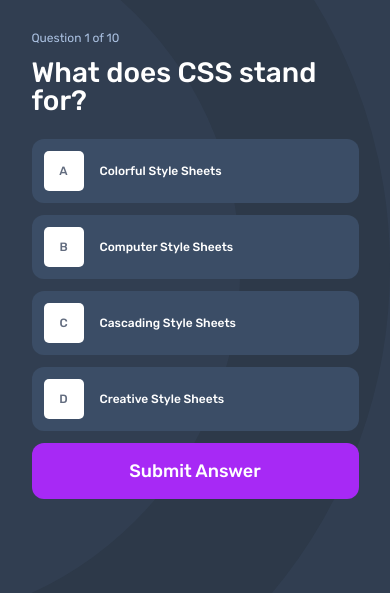
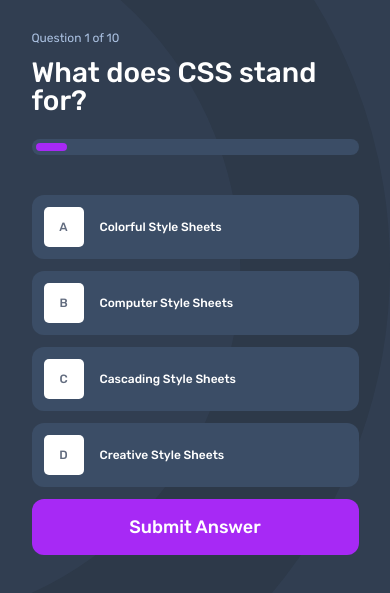
Before and after one commit to ikitamalarose/frontend-quizz-app_challenge, a plain HTML site: page view/css-page.html in a window 390 px wide. Both pictures are taken after a click on the button 319 px from the left and 46 px from the top of the page. Shown: the part 69-662 px from the top of the page. Drawn offline with Linux system fonts and the light colour scheme.

Commit message:
Created progress bar functionality: - Added 'initializeProgressBar' to create and append progress bar to the DOM. - Added 'updateProgressBar' to increment progress bar width based on question index.Added dark mode support for progress bar: - Implemented dynamic styling for progress bar in dark mode.

```diff
--- a/css/media_queries/mobile/quiz/quiz.css
+++ b/css/media_queries/mobile/quiz/quiz.css
@@ -142,6 +142,12 @@
 
   /* question start*/
 
+  #question-header {
+    display: flex;
+    flex-direction: column;
+    margin-bottom: 2.5rem;
+  }
+
   .question-number {
     margin-bottom: 0.75rem;
   }
@@ -153,6 +159,26 @@
     line-height: var(--line-height-heading-s);
 
     margin-bottom: 1.5rem;
+  }
+
+  #progress-bar-container {
+    height: 1rem;
+    display: flex;
+    flex-direction: row;
+    align-items: center;
+    justify-content:flex-start;
+
+    background-color: var(--pure-white);
+    border-radius: 62.438rem;
+    padding: 0.25rem;
+
+  }
+
+  #progress-bar {
+    height: 0.5rem;
+    width: 10%;
+    background-color: var(--primary-purple);
+    border-radius: 6.5rem;
   }
 
   .question-options-container {
--- a/css/theme/theme.css
+++ b/css/theme/theme.css
@@ -65,6 +65,11 @@ body.darkMode .warning-message{
   color: var(--pure-white);
 }
 
+
+body.darkMode #progress-bar-container{
+  background-color: var(--medium-blue-grey);
+}
+
 @media (max-width: 768px) {
   body.darkMode {
     background-image: url("/assets/images/pattern-background-mobile-dark.svg");
--- a/js/quizz.js
+++ b/js/quizz.js
@@ -12,7 +12,9 @@ import {
     clearQuizContent,
     createWarningMessage,
     showWarningMessage,
-    hideWarningMessage
+    hideWarningMessage,
+    initializeProgressBar,
+    updateProgressBar
 } from "./utils.js";
 
 
@@ -36,6 +38,9 @@ function createContentQuestion(quiz, total_question, quizzes) {
     const letters = ['A', 'B', 'C', 'D'];
     const quiz__content = document.getElementById('quiz__content');
 
+    const question_header = document.createElement('div');
+    question_header.id = "question-header";
+
     const question_number = document.createElement('p');
     question_number.textContent = `Question ${currentQuestionIndex + 1} of ${total_question}`;
     question_number.classList.add('question-number');
@@ -43,8 +48,10 @@ function createContentQuestion(quiz, total_question, quizzes) {
     const question_text = document.createElement('p');
     question_text.textContent = `${quiz.question}`;
     question_text.classList.add('question-text');
-    quiz__content.appendChild(question_number);
-    quiz__content.appendChild(question_text);
+
+    question_header.append(question_number, question_text);
+    quiz__content.append(question_header);
+    initializeProgressBar();
 
     const question_options_container = document.createElement('div');
     question_options_container.classList.add('question-options-container');
@@ -152,6 +159,7 @@ function loadNextQuestion() {
     if (currentQuestionIndex < questions_lenth) {
         const nextQuiz = current_data.questions[currentQuestionIndex];
         createContentQuestion(nextQuiz, questions_lenth, current_data);
+        updateProgressBar(currentQuestionIndex);
     } else {
         clearQuizContent();
         createScoreElement();
--- a/js/utils.js
+++ b/js/utils.js
@@ -135,6 +135,38 @@ function hideWarningMessage() {
     }
 }
 
+function initializeProgressBar() {
+    const question_header = document.getElementById('question-header');
+
+    const progress_bar_container = document.createElement('div');
+    progress_bar_container.id = "progress-bar-container";
+
+    const progress_bar = document.createElement('span');
+    progress_bar.id = "progress-bar";
+
+    progress_bar_container.appendChild(progress_bar);
+    question_header.appendChild(progress_bar_container);
+
+}
+
+function updateProgressBar(questionIndex) {
+    const progress_bar = document.getElementById('progress-bar');
+    const percent = {
+        1: "20%",
+        2: "30%",
+        3: "40%",
+        4: "50%",
+        5: "60%",
+        6: "70%",
+        7: "80%",
+        8: "90%",
+        9: "100%"
+    };
+
+    progress_bar.style.width = percent[questionIndex];
+}
+
+
 export {
     getColorClass,
     getColorClassCard,
@@ -150,5 +182,7 @@ export {
     clearQuizContent,
     createWarningMessage,
     showWarningMessage,
-    hideWarningMessage
+    hideWarningMessage,
+    initializeProgressBar,
+    updateProgressBar
 }
```
